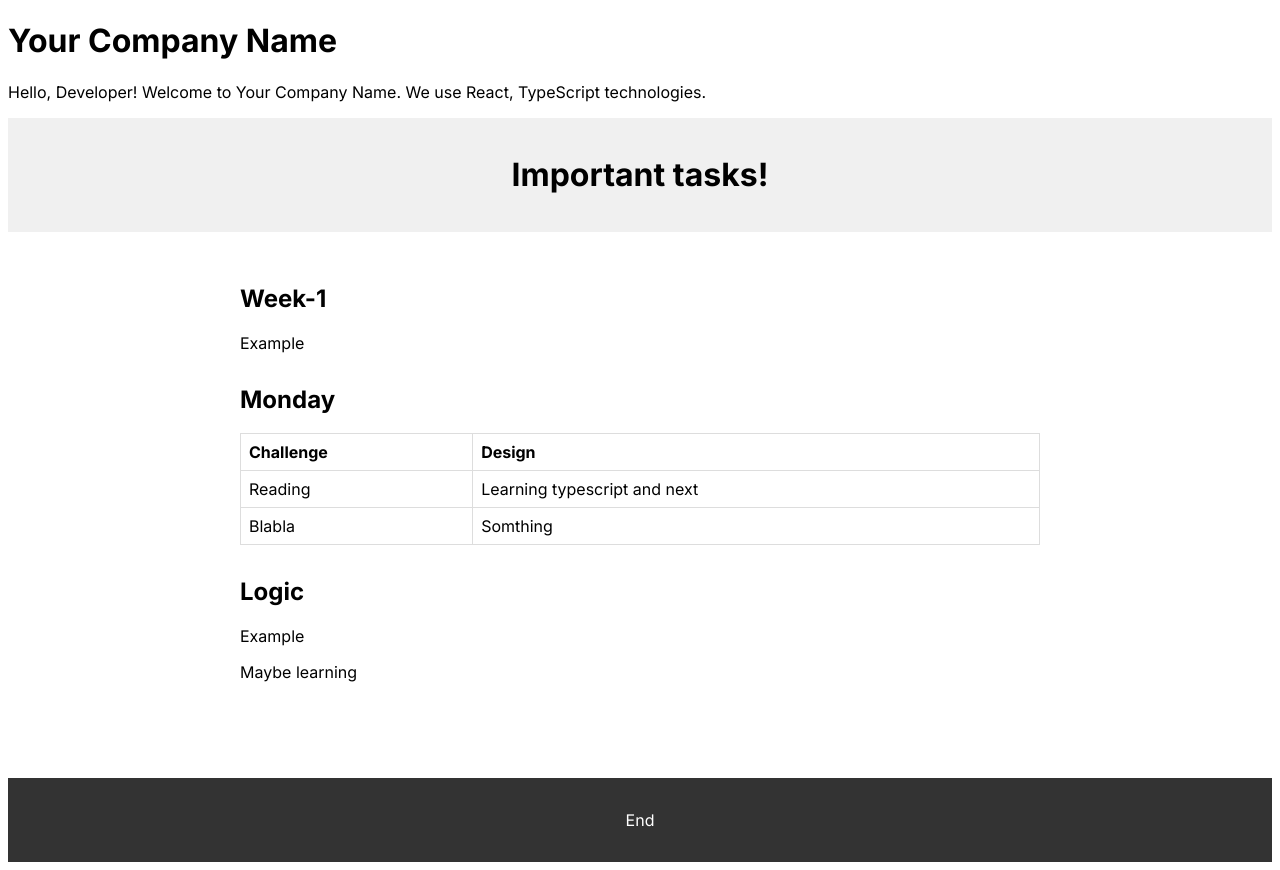
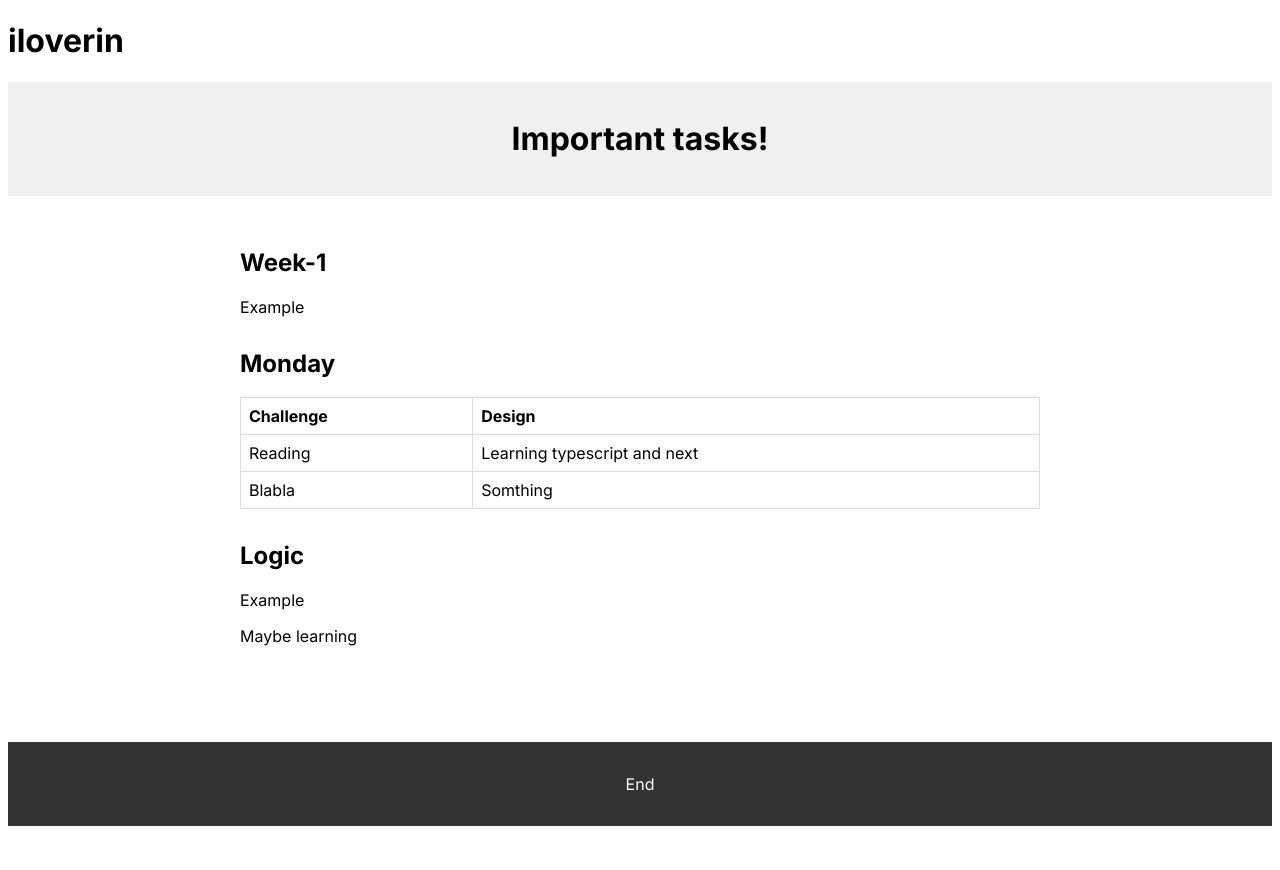
Before and after one commit to aishirin/31github, a Next.js app: page / in a window 1280 px wide. After the commit the page ends 834 px from the top, so only its background shows below. Built offline with nearby package versions, Linux system fonts and the light colour scheme.

Commit message:
Solution finished newfunction

```diff
--- a/app/newestFunction.tsx
+++ b/app/newestFunction.tsx
@@ -1,19 +1,15 @@
 import React from 'react';
 
-interface StartupProps {
-  companyName: string;
-  technology: string[];
-}
 
-const Startup: React.FC<StartupProps> = ({ companyName, technology }) => {
-  const greet = (name: string): string => {
-    return `Hello, ${name}! Welcome to ${companyName}. We use ${technology.join(', ')} technologies.`;
+
+const Startup: React.FC = () => {
+    const iloverin = () => {
+      return 'iloverin';
     };
 
     return (
       <div>
-      <h1>{companyName}</h1>
-      <p>{greet('Developer')}</p>
+        <h1>{iloverin()}</h1>
       </div>
     );
   };
--- a/app/page.tsx
+++ b/app/page.tsx
@@ -11,7 +11,7 @@ const HomePage: React.FC = () => {
   return (
 
     <div>
-      <Startup  {...startupProps}/>
+      <Startup />
       <header>
         <h1>Important tasks!</h1>
       </header>
```
Lines whose indentation alone changed are shown as unchanged.
